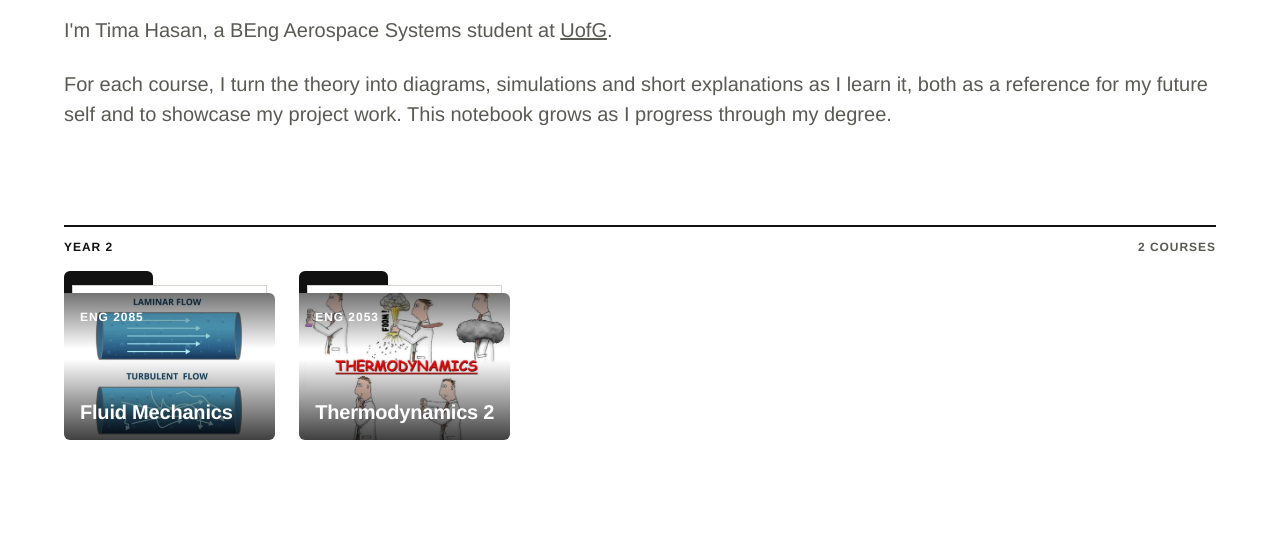
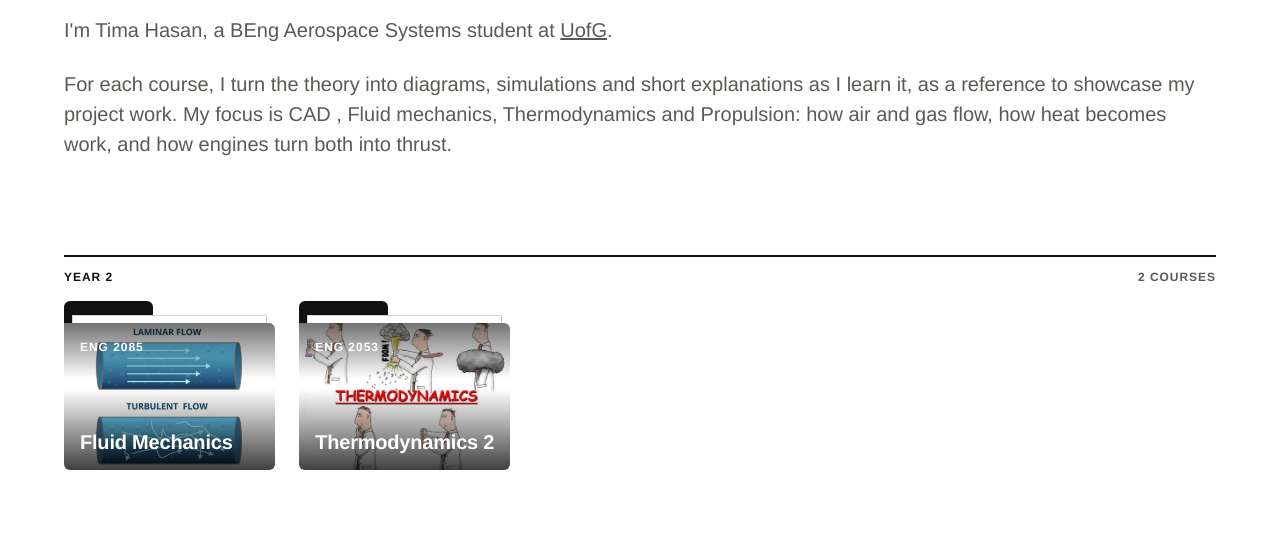
Before and after one commit to QuantumGlitch-A47/notebook-site, a plain HTML site: page index.html in a window 1280 px wide. Shown: the part 267-800 px from the top of the page. Drawn offline with Linux system fonts and the light colour scheme.

Commit message:
Update intro with module list

```diff
--- a/index.html
+++ b/index.html
@@ -15,8 +15,9 @@
 <section class="hero">
 <h1>AeroSystem NoteBook</h1>
 <p>I'm Tima Hasan, a BEng Aerospace Systems student at <a href="https://www.gla.ac.uk/" target="_blank" rel="noopener">UofG</a>.</p>
-<p> For each course, I turn the theory into diagrams, simulations and short explanations as I learn it, both as a reference for my future self and to showcase my project work. This notebook grows as I progress through my degree.</p>
-</section>
+<p> For each course, I turn the theory into diagrams, simulations and short explanations as I learn it, as a reference to showcase my project work.
+   My focus is CAD , Fluid mechanics, Thermodynamics and Propulsion: how air and gas flow, how heat becomes work, and how engines turn both into thrust.</p>
+  </section>
 <main id="courses">
   <h2 class="semester label"><span>Year 2</span><span>2 courses</span></h2>
   <div class="folders">
```
